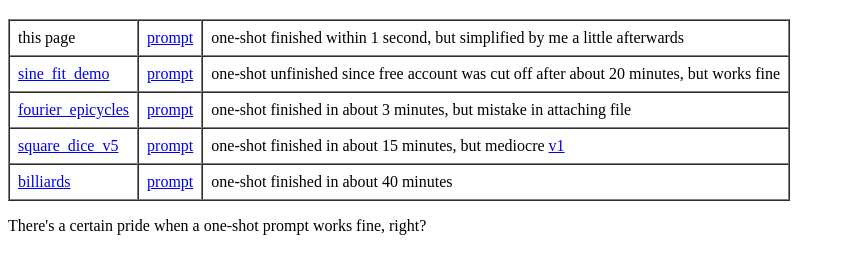
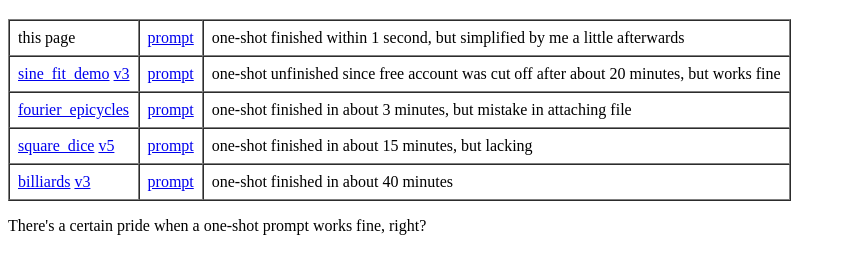
Before and after one commit to bobuhito/AI_generated_pages, a plain HTML site: page index.html in a window 1280 px wide. Shown: the part 61-334 px from the top of the page, without its empty margins (0-846 px from the left). Drawn offline with Linux system fonts and the light colour scheme.

Commit message:
Changed structure to include latest version links in left column

```diff
--- a/index.html
+++ b/index.html
@@ -14,7 +14,7 @@
 <td><a href="https://share.gemini.google/K5xhtxf20GxW" target="_blank" rel="noopener noreferrer">prompt</a></td>
 <td>one-shot finished within 1 second, but simplified by me a little afterwards</td>
 </tr><tr>
-<td><a href="/sine_fit_demo">sine_fit_demo</a></td>
+<td><a href="/sine_fit_demo">sine_fit_demo</a>  <a href="/sine_fit_demo_v3">v3</a></td>
 <td><a href="https://claude.ai/share/5519d0ab-b115-4f04-ab47-52c57cb9df06" target="_blank" rel="noopener noreferrer">prompt</a></td>
 <td>one-shot unfinished since free account was cut off after about 20 minutes, but works fine</td>
 </tr><tr>
@@ -22,11 +22,11 @@
 <td><a href="https://grok.com/share/bGVnYWN5LWNvcHk_8da4e83e-80cb-48f5-8510-ac5db9b87e63" target="_blank" rel="noopener noreferrer">prompt</a></td>
 <td>one-shot finished in about 3 minutes, but mistake in attaching file</td>
 </tr><tr>
-<td><a href="/square_dice_v5">square_dice_v5</a></td>
+<td><a href="/square_dice">square_dice</a>  <a href="/square_dice_v5">v5</a></td>
 <td><a href="https://chatgpt.com/share/6af6397e-0754-83ea-b9c9-f4c4e6822bfd" target="_blank" rel="noopener noreferrer">prompt</a></td>
-<td>one-shot finished in about 15 minutes, but mediocre <a href="/square_dice">v1</a></td>
+<td>one-shot finished in about 15 minutes, but lacking</td>
 </tr><tr>
-<td><a href="/billiards">billiards</a></td>
+<td><a href="/billiards">billiards</a>  <a href="/billiards_v3">v3</a></td>
 <td><a href="https://claude.ai/share/bd20dbd5-834b-48ef-b8e0-a5763ed1c390" target="_blank" rel="noopener noreferrer">prompt</a></td>
 <td>one-shot finished in about 40 minutes</td>
 </tr>
```
